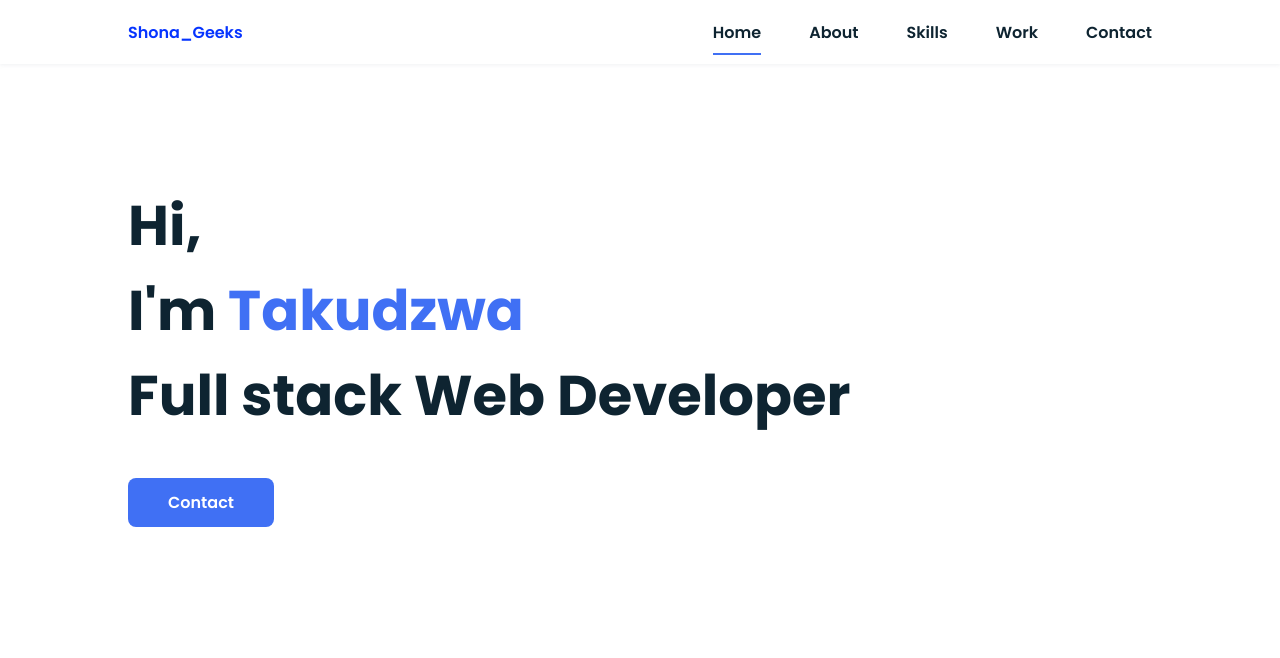
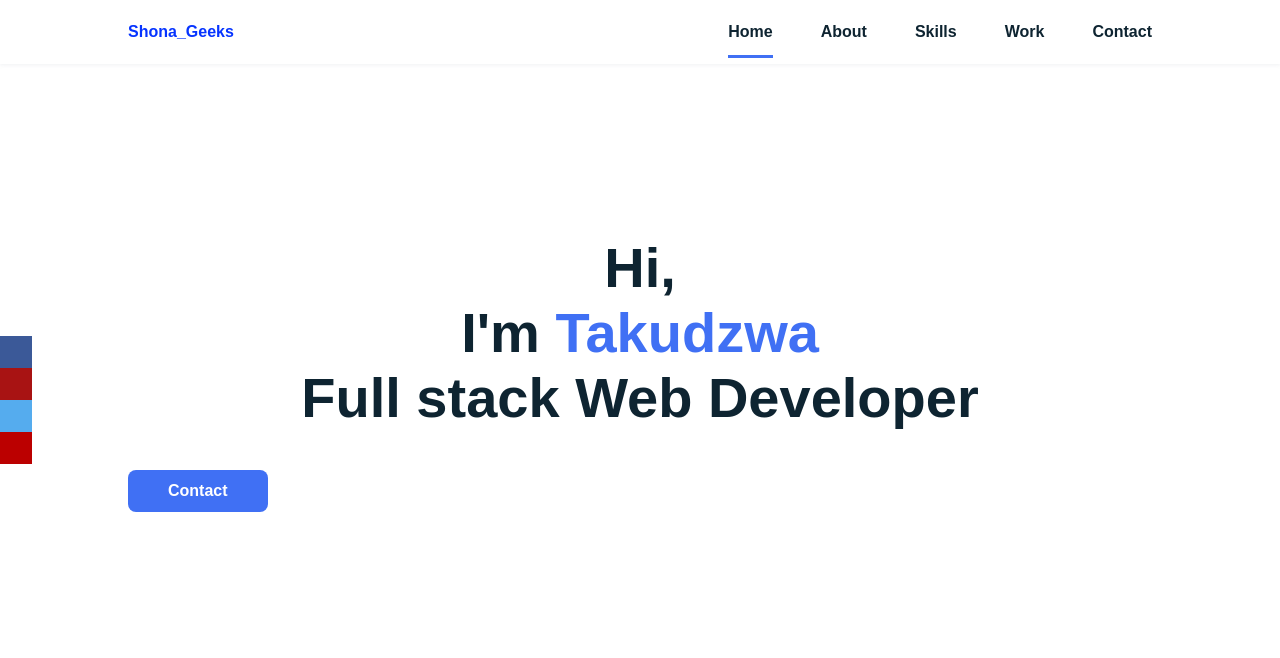
Before and after one commit to takudzwajavangwe/shona-geeks, a plain HTML site: page index.html in a window 1280 px wide. Shown: the top 658 px of the page. Drawn offline with nearby package versions, Linux system fonts and the light colour scheme.

Commit message:
Update style.css

```diff
--- a/style.css
+++ b/style.css
@@ -474,3 +474,97 @@ footer{
 .dev {
   color: rgba(255, 2, 2, 0.87);
 }
+
+
+
+
+/* Fixed/sticky icon bar (vertically aligned 50% from the top of the screen) */
+ .icon-bar {
+  position: fixed;
+  top: 50%;
+  -webkit-transform: translateY(-50%);
+  -ms-transform: translateY(-50%);
+  transform: translateY(-50%);
+}
+
+/* Style the icon bar links */
+.icon-bar a {
+  display: block;
+  text-align: center;
+  padding: 16px;
+  transition: all 0.3s ease;
+  color: white;
+  font-size: 20px;
+}
+
+/* Style the social media icons with color, if you want */
+.icon-bar a:hover {
+  background-color: #000;
+}
+
+.facebook {
+  background: #3B5998;
+  color: white;
+}
+
+.twitter {
+  background: #55ACEE;
+  color: white;
+}
+
+.instagram{
+  background: #a81313;
+  color: rgb(233, 230, 230);
+}
+
+.whatsapp {
+  background: #bb0000;
+  color: white;
+}
+.wrapper {
+  width: 85%;
+  margin: 0 auto;
+  padding-top: 20px;
+
+}
+
+h1,h2,h3,h4 {
+ text-align: center;
+ margin-top: 3%;
+ margin-bottom: 3%;
+ font-size: 25px;
+}
+.dev {
+  color: rgba(235, 39, 5, 0.87);
+}
+@import url('https://fonts.googleapis.com/css?family=Fjalla+One');
+@import url('https://fonts.googleapis.com/css?family=Exo+2');
+html {
+    height: 100vh;
+}
+body {
+    padding: 0;
+    margin: 0;
+    font-family: 'Fjalla One', sans-serif;
+}
+.accordion {
+    max-width: 1300px;
+    background: rgba(0, 0, 0, 0.10);
+    height: 300px;
+    margin: 20px auto;
+    display: flex;
+    box-shadow: 0px 20px 30px rgba(0, 0, 0, 0.47);
+    flex-direction: row;
+    cursor: pointer;
+    margin-bottom: 100px;
+    padding-bottom: 30px;
+}
+.box {
+    position: ;
+    height: 130%;
+    flex: 1;
+    background-position: left;
+    background-size: cover;
+    transition: .7s;
+    box-shadow: 0px 5px 10px rgba(235, 70, 5, 0.719);
+}
```
